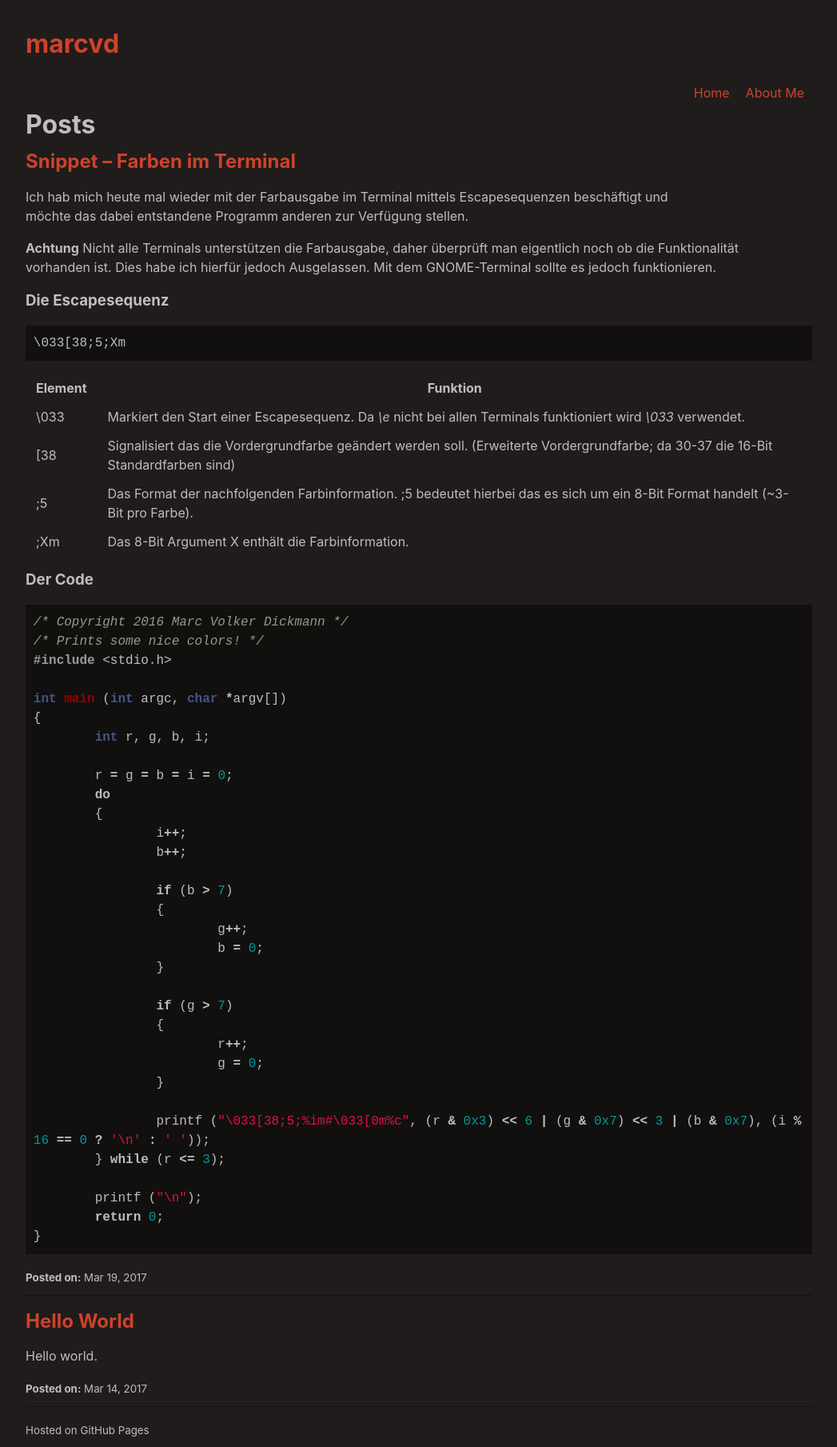
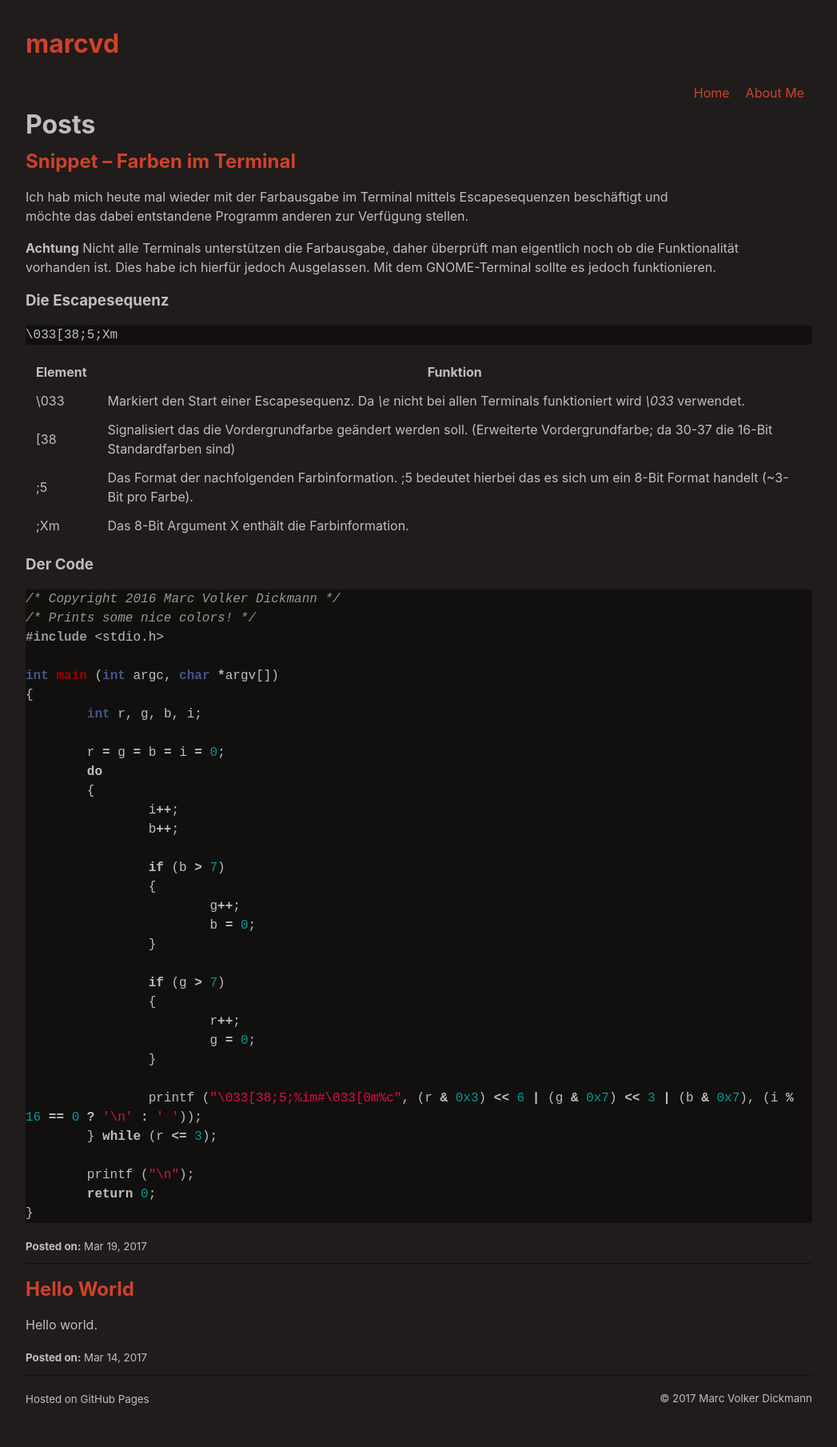
Before and after one commit to marc-q/marc-q.github.io, a Jekyll site: the page built from index.md, in a window 1280 px wide. Shown: the whole page at 80% size, without its empty margins (116-1163 px from the left). Built offline with Jekyll 4.4.1, drawn with Linux system fonts in a browser that asks for light colours; the repository's description, which GitHub fills in, is left out; after the commit the page ends 1770 px from its top, so only the background shows below that.

Commit message:
Addcopy (#35)
* Add footer copy style.

* Add copy to the footer.

```diff
--- a/_layouts/default.html
+++ b/_layouts/default.html
@@ -10,7 +10,7 @@
       body {width: 80%; min-height: 95vh; margin-left: 10%; position: relative;}
       div.content {padding-bottom: 50px;}
       header.main {width: 100%;}
-      footer.main {height: 50px; position: absolute; bottom: 0;}
+      footer.main {width: 100%; height: 50px; position: absolute; bottom: 0;}
       a {color: #CE422B; text-decoration: none;}
       article.post {padding-bottom: 1%; border-bottom: 1px solid #11100f;}
       .fleft, ul#sitenav li {float: left;}
@@ -36,7 +36,8 @@
 
     </div>
     <footer class="main">
-      <p><small>Hosted on GitHub Pages</small></p>
+      <p><small>Hosted on GitHub Pages</small>
+        <small id="footer-copy">&copy; 2017 Marc Volker Dickmann</small></p>
     </footer>
     <noscript id="deferred-styles">
       <link rel="stylesheet" type="text/css" href="{{ '/assets/css/style.css' | relative_url }}"/>
--- a/assets/css/style.css
+++ b/assets/css/style.css
@@ -1,4 +1,6 @@
 img, embed, object, video {max-width: 100%;}
+
+small#footer-copy {float: right;};
 
 blockquote, pre {padding: 1%;}
 blockquote {background-color: lightgrey; color: black;}
```
